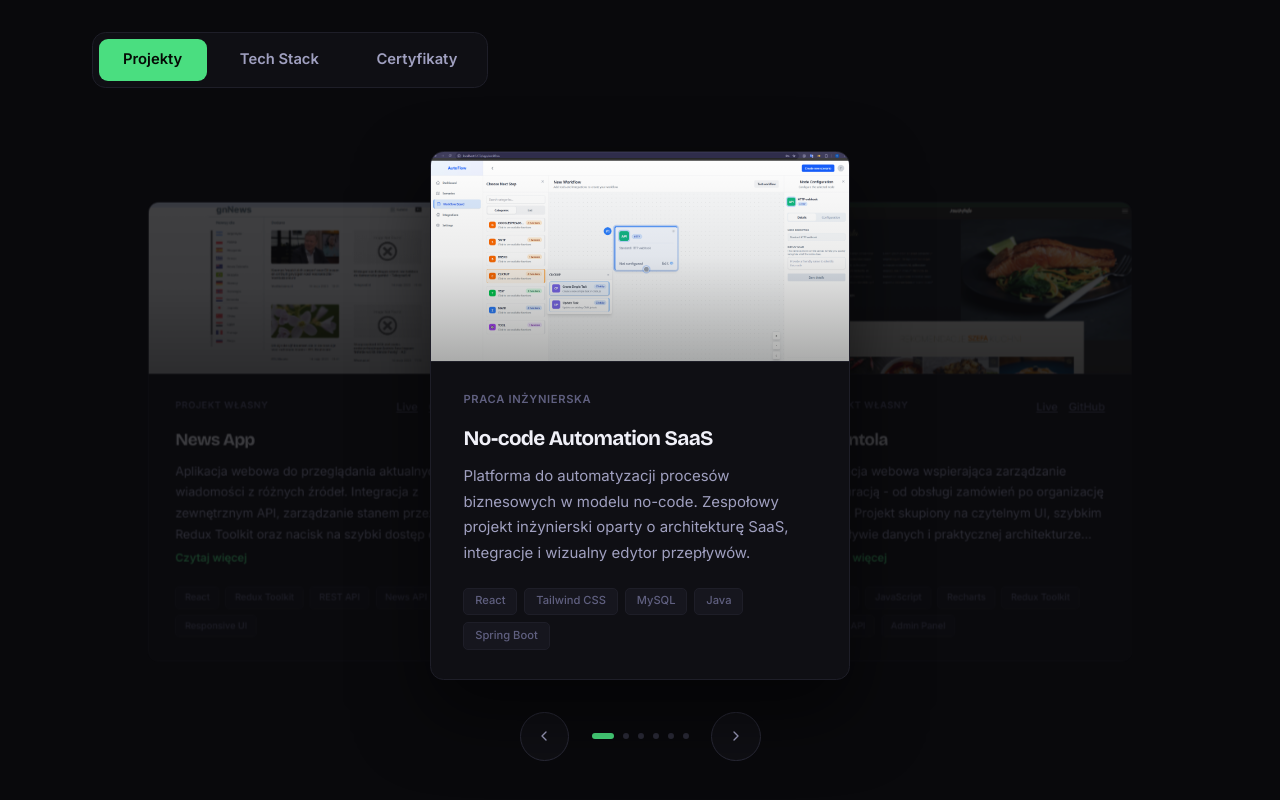
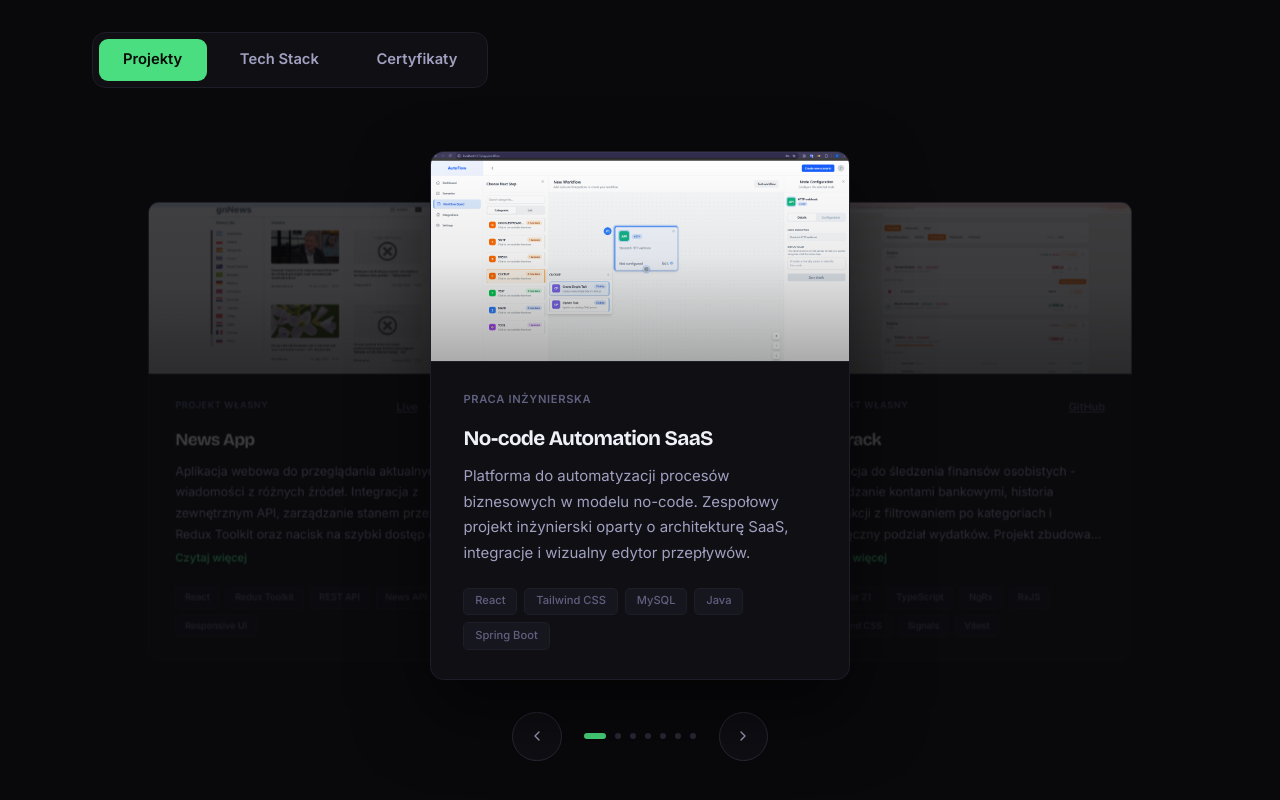
Before and after one commit to Vekaltor/portfolio, a React (Vite) app: page / in a window 1280 px wide. Shown: the part 2393-3193 px from the top of the page. Built offline with nearby package versions, Linux system fonts and the light colour scheme.

Commit message:
IMPLEMENTED new project in projects store

```diff
--- a/src/components/work/projectImagePlaceholder.tsx
+++ b/src/components/work/ProjectImagePlaceholder.tsx
@@ -40,6 +40,7 @@ export default function ProjectImagePlaceholder({ bg, title }: Props): JSX.Eleme
                     className="text-[var(--text2)]"
                 >
                     <polyline points="16 18 22 12 16 6" />
+                    <line x1="14" y1="5" x2="10" y2="19" />
                     <polyline points="8 6 2 12 8 18" />
                 </svg>
             </div>
--- a/src/components/work/ProjectSlideItem.tsx
+++ b/src/components/work/ProjectSlideItem.tsx
@@ -6,7 +6,7 @@ import type {SliderItemComponentProps} from '../ui/BaseSlider.tsx'
 import ProjectChips from './ProjectChips.tsx'
 import ProjectLinks from './ProjectLinks.tsx'
 import {useLang} from "../../hooks/useLang.hook.ts";
-import ProjectImagePlaceholder from "./projectImagePlaceholder.tsx";
+import ProjectImagePlaceholder from "./ProjectImagePlaceholder.tsx";
 import {useTruncate} from "../../hooks/useTruncateOptions.hook.ts";
 import ProjectDetailsModal from "./ProjectDetailsModal.tsx";
 
--- a/src/constants/content.ts
+++ b/src/constants/content.ts
@@ -93,6 +93,15 @@ export const PROJECTS: Project[] = [
         previewSrc: '/praca_inzynierska_projekt.png',
     },
     {
+        bg: 'rgba(225,29,72,.16)',
+        badgeKey: 'p7.b',
+        titleKey: 'p7.t',
+        descKey: 'p7.d',
+        chips: ['Angular 21', 'TypeScript', 'NgRx', 'RxJS', 'Tailwind CSS', 'Signals', 'Vitest'],
+        github: 'https://github.com/Vekaltor/fin-track',
+        previewSrc: '/fin-track-preview.png',
+    },
+    {
         bg: 'rgba(34,197,94,.16)',
         badgeKey: 'p2.b',
         titleKey: 'p2.t',
@@ -137,7 +146,7 @@ export const PROJECTS: Project[] = [
         chips: ['React', 'Redux Toolkit', 'REST API', 'News API', 'Responsive UI'],
         github: 'https://github.com/Vekaltor/news-app',
         previewSrc: '/news-app-preview.png',
-        live: 'https://vekaltor.github.io/news-app/en',
+        live: 'https://vekaltor.github.io/news-app',
     },
 ]
 
--- a/src/data/i18n.ts
+++ b/src/data/i18n.ts
@@ -17,6 +17,7 @@ export type TranslationKey =
     | 'p4.b' | 'p4.t' | 'p4.d'
     | 'p5.b' | 'p5.t' | 'p5.d'
     | 'p6.b' | 'p6.t' | 'p6.d'
+    | 'p7.b' | 'p7.t' | 'p7.d'
     | 'chy.t' | 'chy.s' | 'chy.l'
     | 'cc1.t' | 'cc2.t'
     | 'ccl'
@@ -95,6 +96,9 @@ const pl: Translations = {
     'p6.b': 'Projekt własny',
     'p6.t': 'React Chat API',
     'p6.d': 'Backend dla aplikacji React Chat. REST API w Express z autoryzacją JWT (tokeny w httponly cookies), walidacją formularzy przez @hapi/joi, wysyłką maili aktywacyjnych przez nodemailer oraz komunikacją w czasie rzeczywistym przez Socket.io. Dane w MongoDB, i18next do internacjonalizacji odpowiedzi.',
+    'p7.b': 'Projekt własny',
+    'p7.t': 'FinTrack',
+    'p7.d': 'Aplikacja do śledzenia finansów osobistych - zarządzanie kontami bankowymi, historia transakcji z filtrowaniem po kategoriach i miesięczny podział wydatków. Projekt zbudowany od zera na najnowszym Angularze (21) wyłącznie w oparciu o nowoczesne API: standalone components, sygnały (signal, computed, effect), nowy input/output zamiast dekoratorów, składnia @if/@for oraz inject() zamiast DI przez konstruktor.',
     'chy.t': 'Finalista HackYeah 2024',
     'chy.s': 'Największy hackathon w Europie · projekt CountryBike. Praca zespołowa, kreatywność i kod w 24h.',
     'chy.l': 'Zobacz projekt',
@@ -197,6 +201,9 @@ const en: Translations = {
     'p6.b': 'Personal project',
     'p6.t': 'React Chat API',
     'p6.d': 'Backend for the React Chat app. REST API built with Express featuring JWT auth (httponly cookies), form validation via @hapi/joi, activation emails via nodemailer, and real-time communication through Socket.io. Data stored in MongoDB with i18next for response internationalisation.',
+    'p7.b': 'Personal project',
+    'p7.t': 'FinTrack',
+    'p7.d': 'A personal finance tracker - manage bank accounts, browse transaction history with category filtering and view a monthly spending breakdown. Built from scratch on the latest Angular (21) using only modern APIs: standalone components, signals (signal, computed, effect), the new input/output instead of decorators, @if/@for control flow and inject() instead of constructor-based DI.',
     'chy.t': 'HackYeah 2024 Finalist',
     'chy.s': "Europe's largest hackathon · CountryBike project. Teamwork, creativity and code in 24h.",
     'chy.l': 'View project',
```
Also changed, not shown: public/fin-track-preview.png (added).
